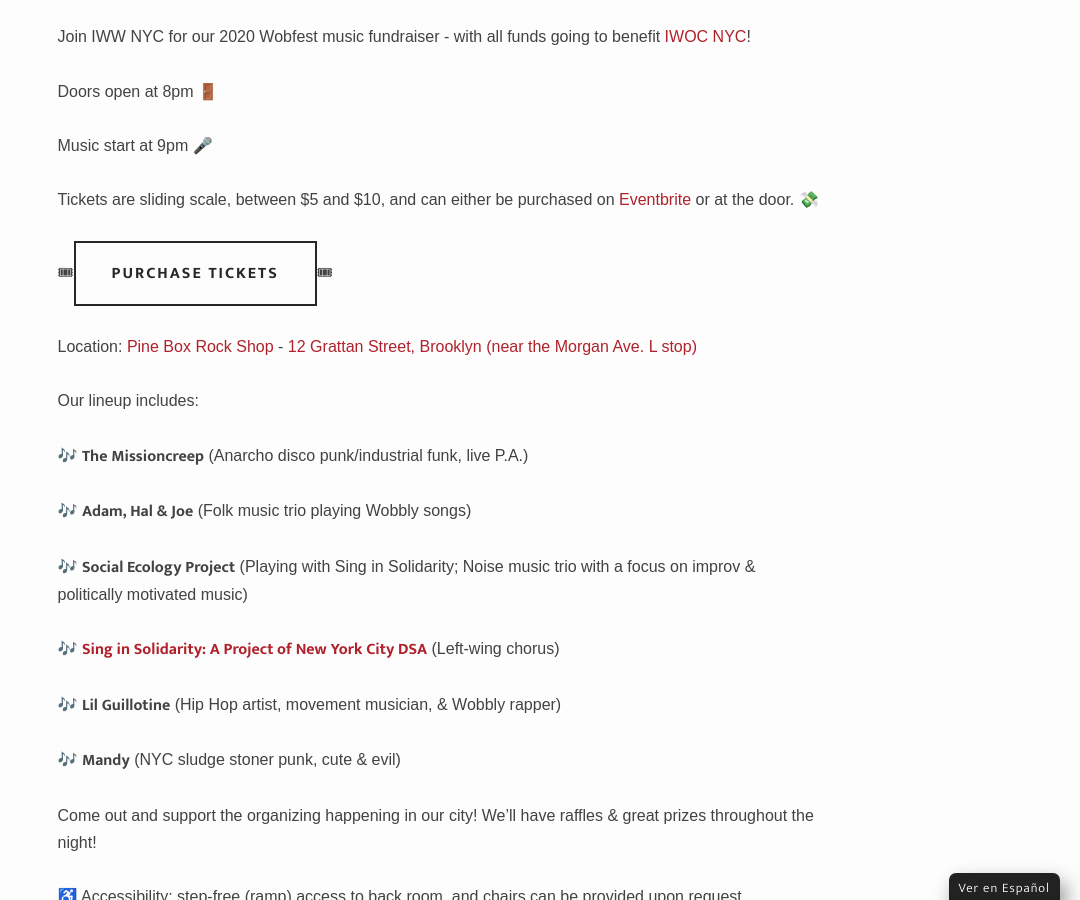
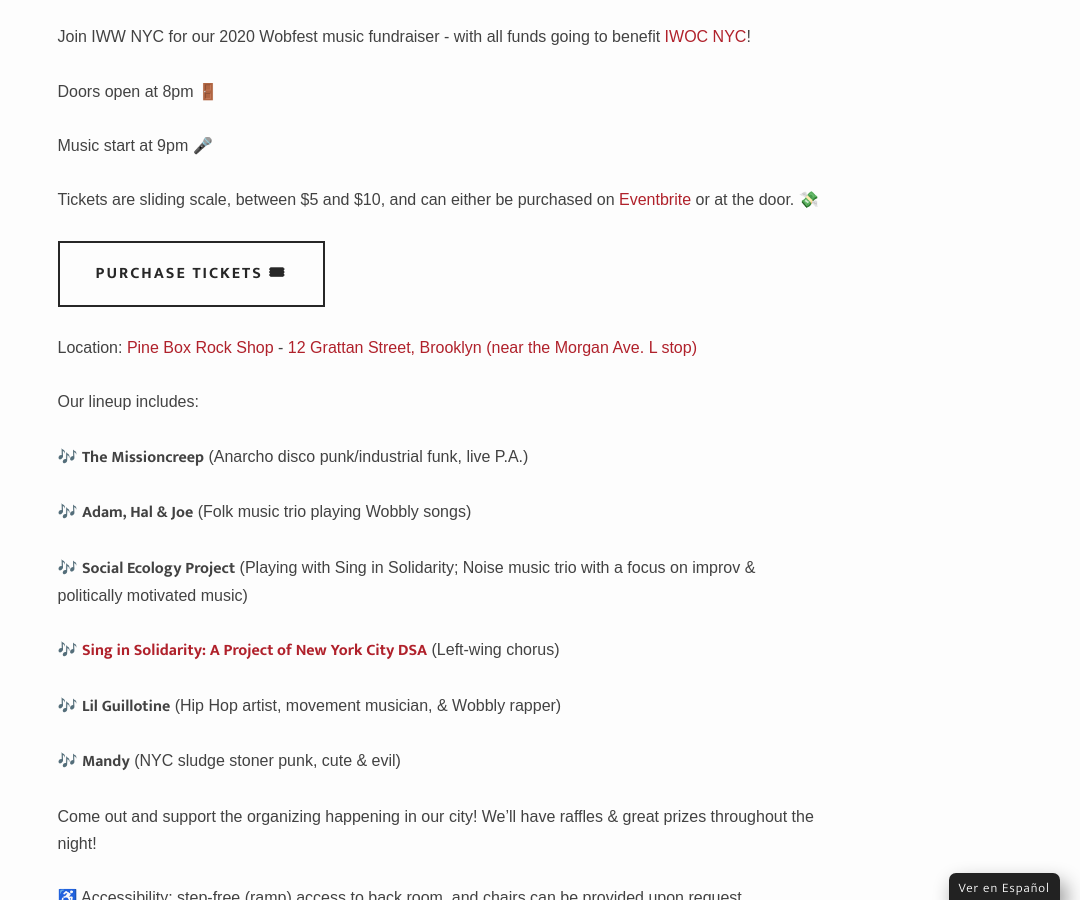
Before and after one commit to IWW-NYC-GMB/iww.nyc, a Jekyll site: the page built from _events/wobfest-2020.md, in a window 1280 px wide and 900 px high, scrolled down 1223 px. Shown: the whole window, without its empty margins (200-1280 px from the left). Built offline with Jekyll 4.4.1, drawn with Linux system fonts in a browser that asks for light colours; some web fonts are replaced.

Commit message:
Update wobfest-2020.md

```diff
--- a/_events/wobfest-2020.md
+++ b/_events/wobfest-2020.md
@@ -13,7 +13,7 @@
 
 Tickets are sliding scale, between $5 and $10, and can either be purchased on [Eventbrite](https://www.eventbrite.com/e/wobfest-2020-fundraiser-for-the-incarcerated-workers-organizing-committee-tickets-86709234655) or at the door. 💸
 
-🎟<a href="https://www.eventbrite.com/e/wobfest-2020-fundraiser-for-the-incarcerated-workers-organizing-committee-tickets-86709234655" target="_blank"><button class="large" type="submit" style="text-align:center;" ontouchstart="">Purchase Tickets</button></a>🎟<br>
+<a href="https://www.eventbrite.com/e/wobfest-2020-fundraiser-for-the-incarcerated-workers-organizing-committee-tickets-86709234655" target="_blank"><button class="large" type="submit" style="text-align:center;" ontouchstart="">Purchase Tickets 🎟</button></a><br>
 
 Location: [Pine Box Rock Shop](http://pineboxrockshop.com) - [12 Grattan Street, Brooklyn (near the Morgan Ave. L stop)](https://goo.gl/maps/s65Ff6mvRtip3bgX7)
 
```
